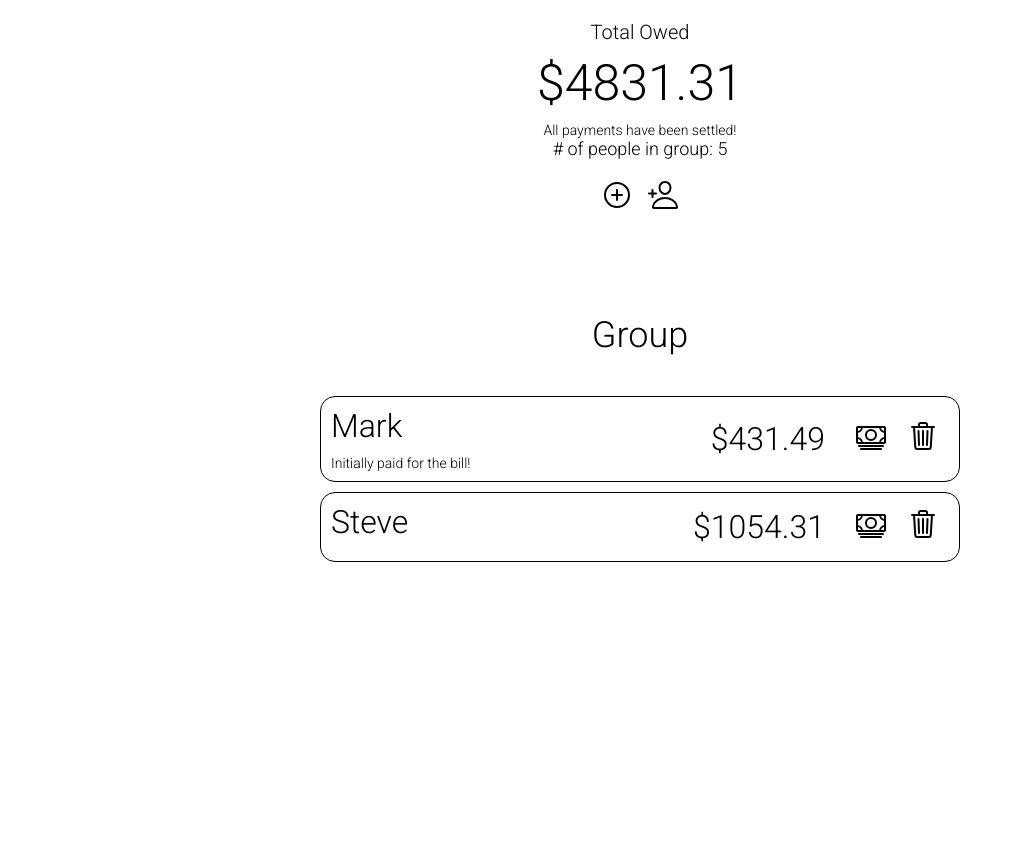
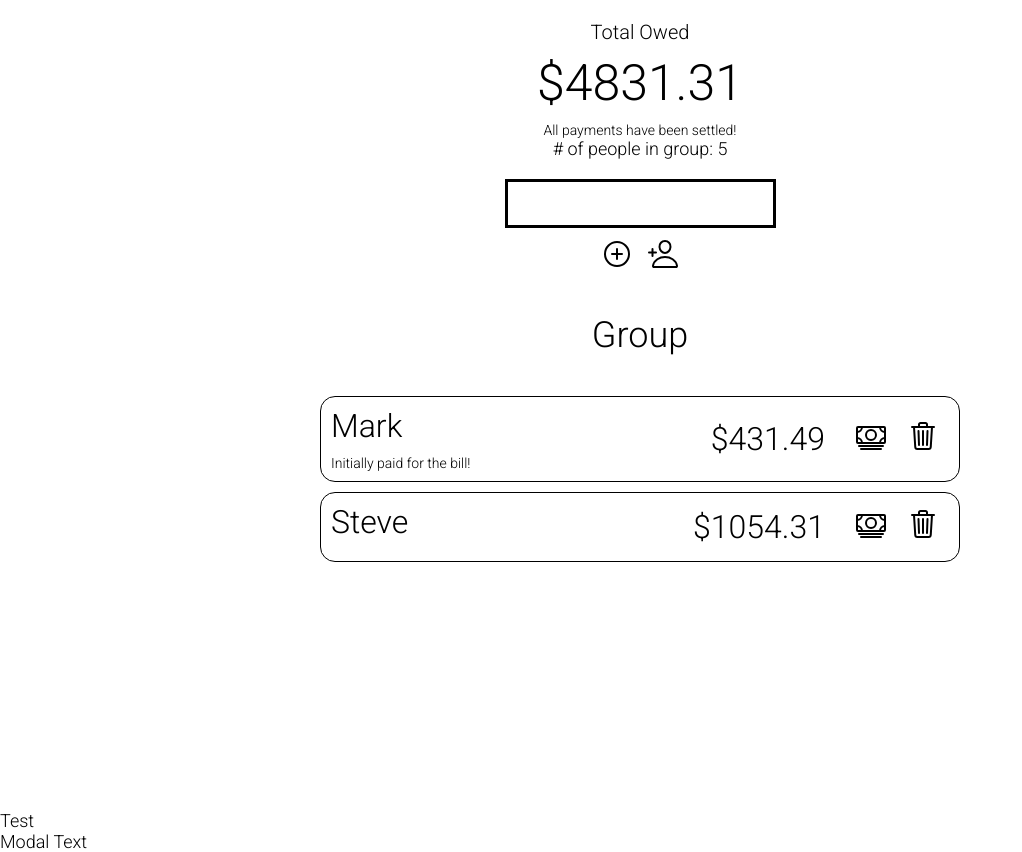
Before and after one commit to eugene-lok/bill-divider, a PHP site: page / in a window 1280 px wide. Shown: the whole page, without its empty margins (0-1022 px from the left). Before the commit the page ends 562 px from the top, so only its background shows below. Run offline with PHP 8.4, Linux system fonts and the light colour scheme; some libraries are stand-ins or nearby versions.

Commit message:
Add input field, declare controller modules
- Added node_modules to .gitignore

```diff
--- a/app.js
+++ b/app.js
@@ -0,0 +1,20 @@
+// Bill Controller
+var billController = (function() {
+
+})();
+
+// UI Controller
+var uiController = (function() {
+
+})();
+
+var controller = (function(billCtrl, UICtrl) {
+
+    // Adds an expense to the bill
+    document.querySelector(".addExpense").addEventListener('click', function() {
+        // Get input from field
+    });
+
+
+
+})(billController, UIController);
--- a/index.html
+++ b/index.html
@@ -26,8 +26,11 @@
         </div>
 
         <div class = "add">
-            <div class ="addExpense"><ion-icon name="add-circle-outline" size = "large"></ion-icon></div>
-            <div class ="addPerson"><ion-icon name="person-add-outline" size = "large"></ion-icon></div>
+            <input type = "text" class = "add">
+            <div class = "addBtns">
+                <div class ="btn-addExpense"><ion-icon name="add-circle-outline" size = "large"></ion-icon></div>
+                <div class ="btn-addPerson"><ion-icon name="person-add-outline" size = "large"></ion-icon></div>
+            </div>
         </div>
     </div>
 
@@ -56,12 +59,20 @@
             </div>
             <div class = "right clearfix">
                 <div class = "owedAmount">$1054.31</div>
-                <div class = "btn-pay"><ion-icon name="cash-outline" size = "large"></ion-icon></div>
+                <div class = "btn-pay modal-btn"><ion-icon name="cash-outline" size = "large"></ion-icon></div>
                 <div class = "btn-del"><ion-icon name="trash-outline" size = "large"></ion-icon></div>
             </div>
         </div>
+    </div>
 
+    <!-- MODAL FOR ADDING EXPENSES OR PEOPLE-->
+    <div class = "modal modal-expense">
+        <div class = "modal-expense-content">
+            <span class = "modal-close">Test</span>
+            <p>Modal Text</p>
+        </div>
     </div>
+
     <script src = "app.js"></script>
     <script type="module" src="https://unpkg.com/ionicons@5.0.0/dist/ionicons/ionicons.esm.js"></script>
 </body>
--- a/style.css
+++ b/style.css
@@ -8,6 +8,16 @@
 body {
   font-family: 'Roboto', sans-serif;
   font-size: 18px;
+}
+
+input {
+  font-size: 20px;
+  display: -webkit-box;
+  display: -ms-flexbox;
+  display: flex;
+  margin: 0 auto;
+  border: 1px solid black;
+  border-width: 3px;
 }
 
 .clearfix::after {
@@ -50,14 +60,18 @@ body {
   padding-top: 20px;
 }
 
-.owedDisplay .add .addExpense {
+.owedDisplay .add .btn-addExpense {
   display: inline;
   padding: 10px 5px 20px 0px;
 }
 
-.owedDisplay .add .addPerson {
+.owedDisplay .add .btn-addPerson {
   display: inline;
   padding: 10px 0px 20px 5px;
+}
+
+.owedDisplay .addBtns {
+  padding-top: 10px;
 }
 
 .peopleList {
--- a/style.scss
+++ b/style.scss
@@ -8,6 +8,14 @@ body {
     font-family: 'Roboto', sans-serif;
     font-size: 18px;
 
+}
+
+input {
+    font-size: 20px;
+    display: flex;
+    margin: 0 auto;
+    border: 1px solid black;
+    border-width: 3px;
 }
 
 .clearfix::after {
@@ -41,16 +49,19 @@ body {
     }
     .add {
         padding-top: 20px;
-        .addExpense {
-
+        .btn-addExpense {
             display: inline;
             padding: 10px 5px 20px 0px;
         }
-        .addPerson{
+        .btn-addPerson {
             display: inline;
             padding: 10px 0px 20px 5px;
         }
     }
+    .addBtns {
+        padding-top: 10px;
+    }
+
 }
 
 .peopleList {
```
Also changed, not shown: package-lock.json (added), 1 other file.
